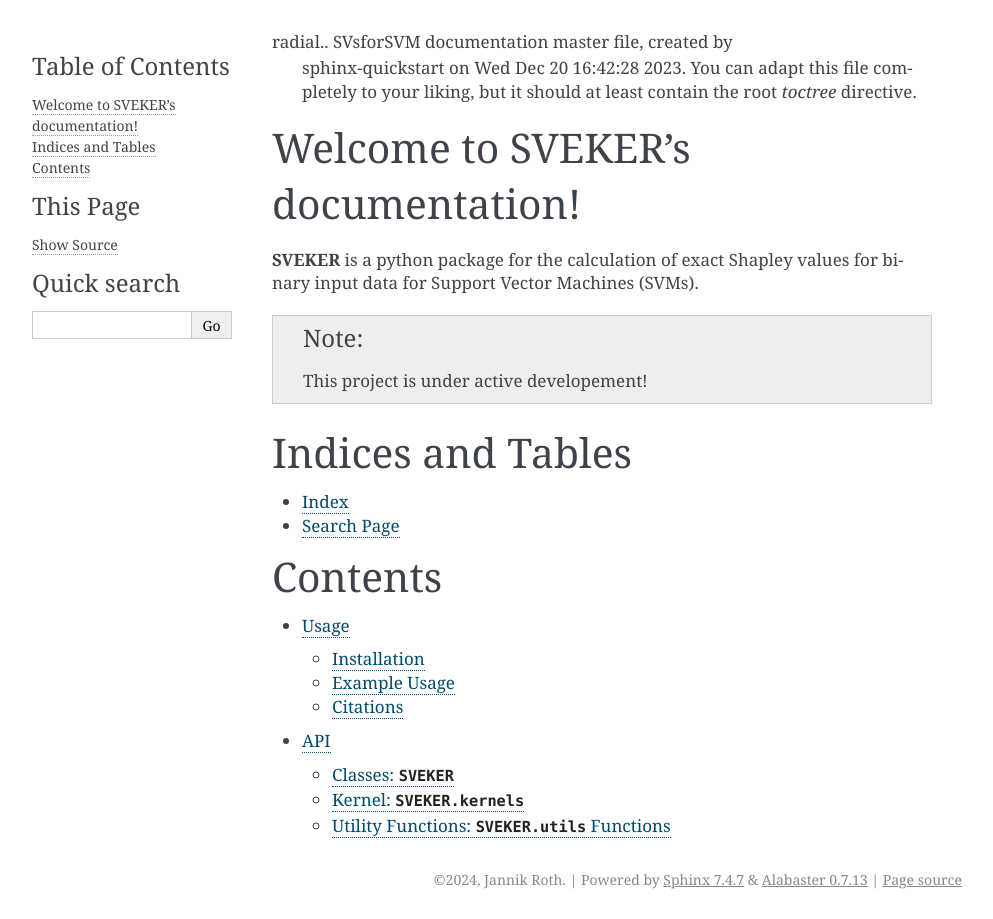
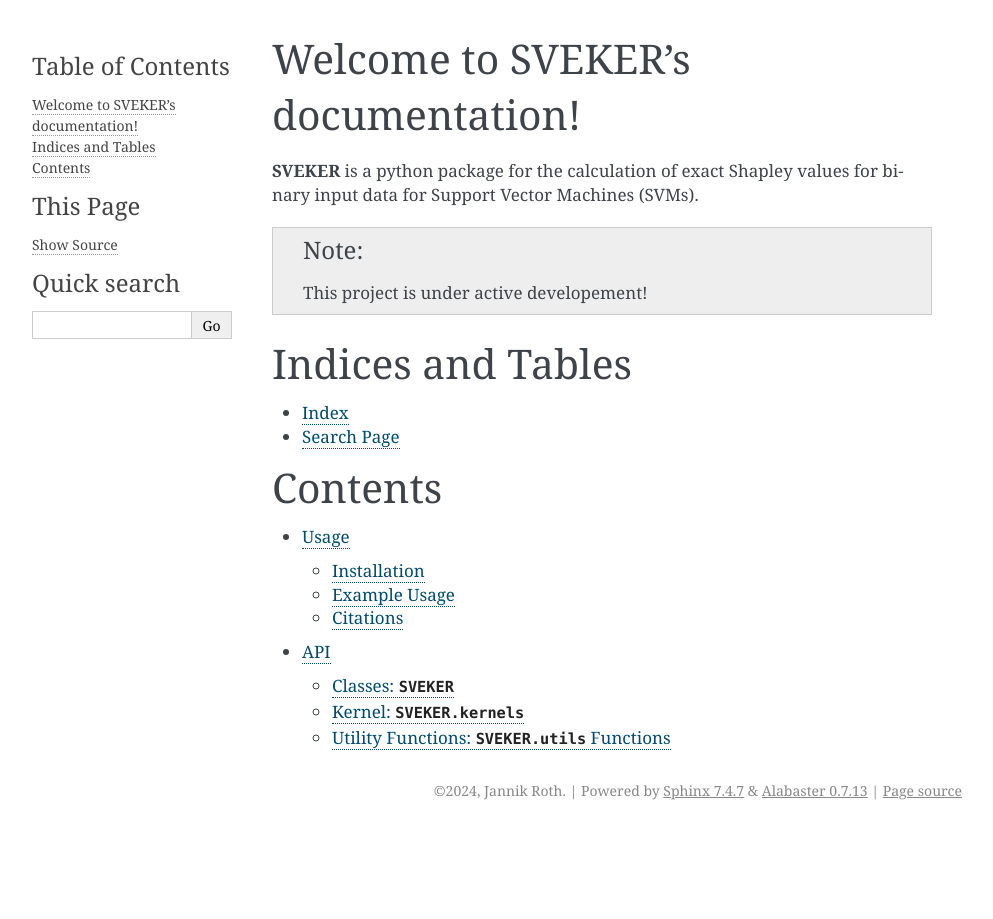
Before and after one commit to jannik-roth/SVEKER, a Sphinx documentation site: the page built from docs/source/index.rst, in a window 1280 px wide. Shown: the whole page, without its empty margins (148-1141 px from the left). Built offline with Sphinx 7.4.7, drawn with Linux system fonts in a browser that asks for light colours.

Commit message:
Added Link to docs in README (properly this time) and fixed error in index.rst

```diff
--- a/README.rst
+++ b/README.rst
@@ -6,7 +6,7 @@
 Documentation
 -------------
 
-For a nicely rendered version of the Documentation please visit ` <>`_
+For a nicely rendered version of the Documentation please visit `https://jannik-roth.github.io/SVEKER/ <https://jannik-roth.github.io/SVEKER/>`_
 
 Example Usage
 -------------
--- a/docs/source/index.rst
+++ b/docs/source/index.rst
@@ -1,8 +1,3 @@
-radial.. SVsforSVM documentation master file, created by
-   sphinx-quickstart on Wed Dec 20 16:42:28 2023.
-   You can adapt this file completely to your liking, but it should at least
-   contain the root `toctree` directive.
-
 Welcome to SVEKER's documentation!
 =====================================
 
```
